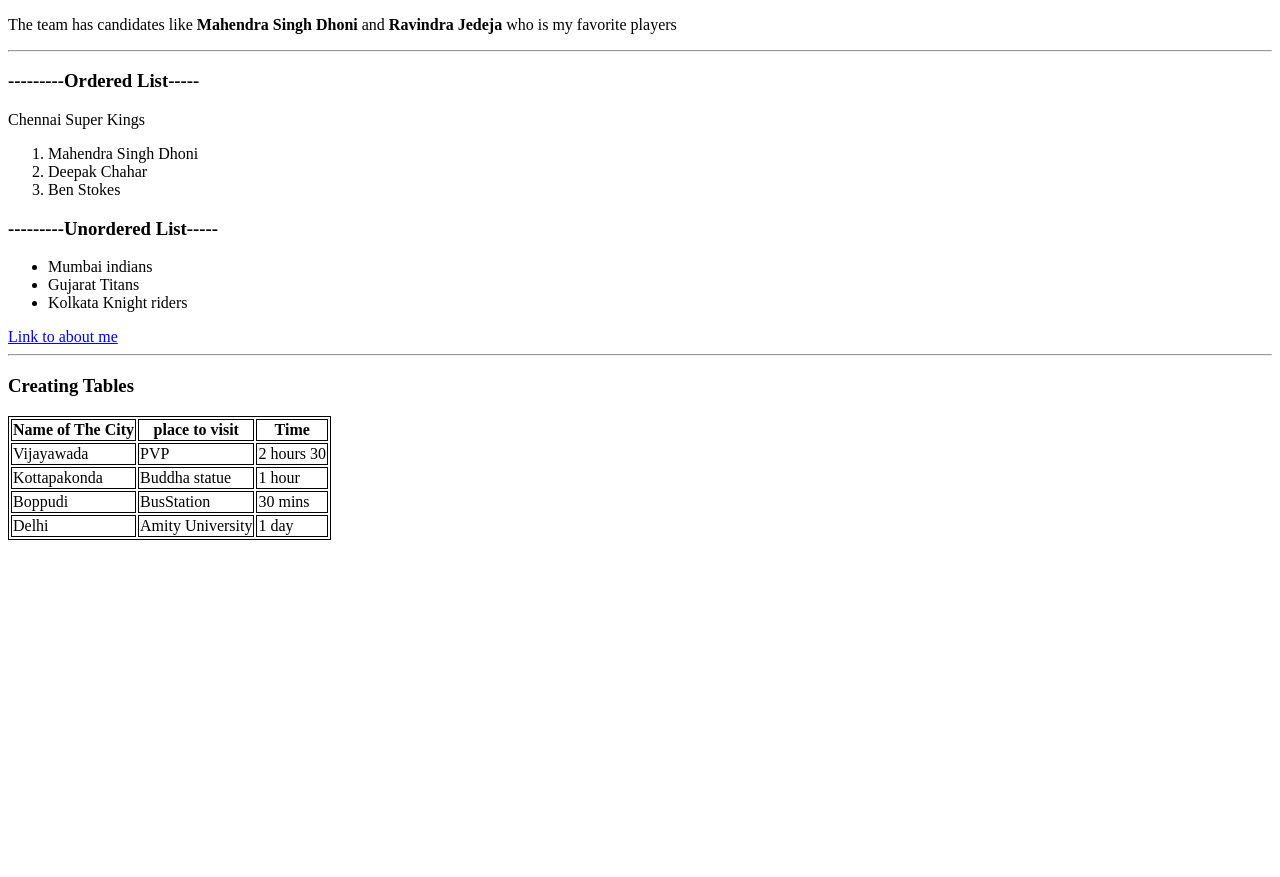
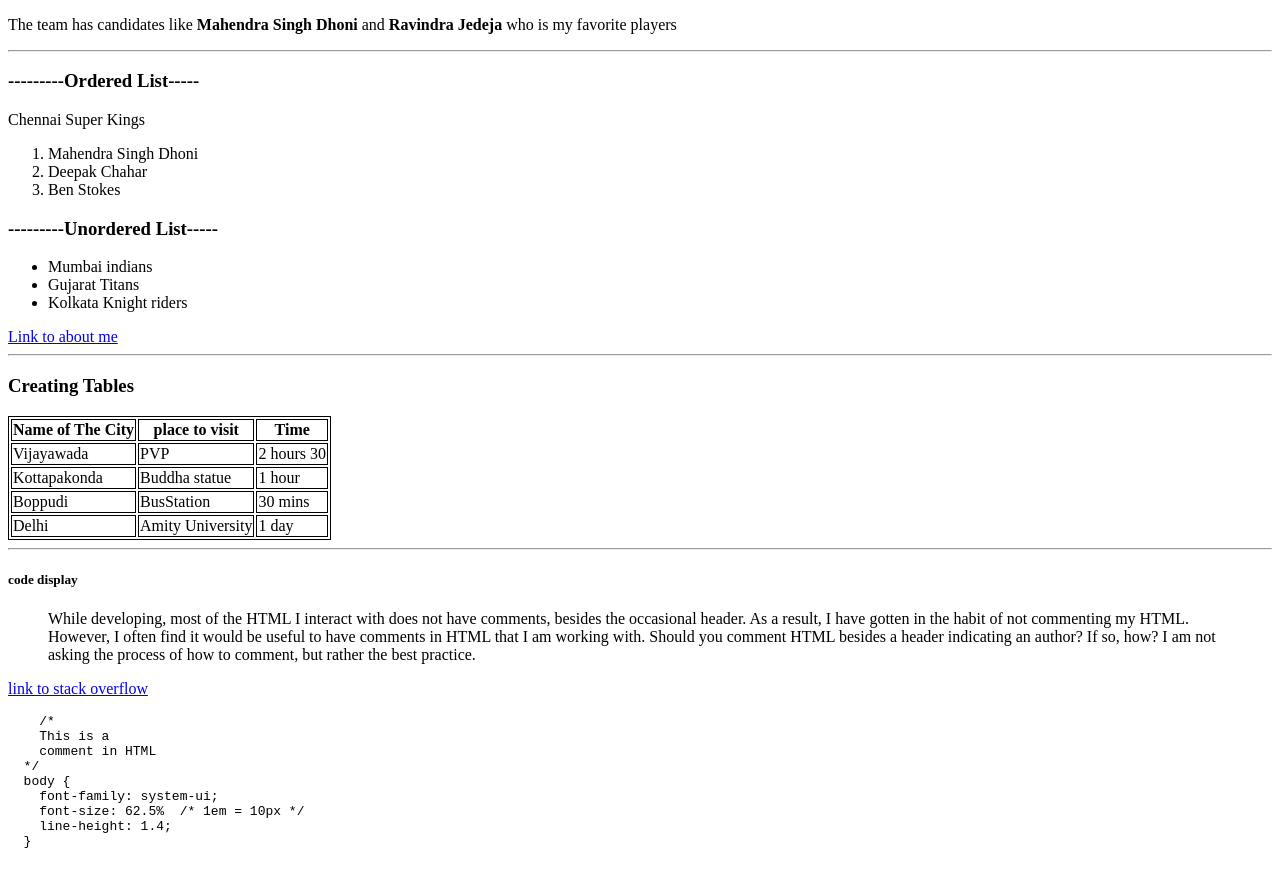
Before and after one commit to 44-563-Web-Apps-S23/44563-webapps-assignment-3-rahulguntu, a plain HTML site: page index.html in a window 1280 px wide. Shown: the part 105-982 px from the top of the page. Before the commit the page ends 800 px from the top, so only its background shows below. Drawn offline with Linux system fonts and the light colour scheme.

Commit message:
added a paragarph to index.html file

```diff
--- a/index.html
+++ b/index.html
@@ -65,3 +65,26 @@
         <td> 1 day</td>
     </tr>
   </table>
+
+  <hr>
+  <h5>code display</h5>
+  <blockquote>
+ While developing, most of the HTML I interact with does not have comments, besides the occasional header. As a result, I have gotten in the habit of not commenting my HTML.
+However, I often find it would be useful to have comments in HTML that I am working with. Should you comment HTML besides a header indicating an author? If so, how?
+I am not asking the process of how to comment, but rather the best practice.
+
+  </blockquote>
+
+  <p><a href="https://stackoverflow.com/questions/168455/how-do-you-post-to-an-iframe">link to stack overflow</a></p>
+
+  <pre>
+    /*
+    This is a
+    comment in HTML
+  */
+  body {
+    font-family: system-ui;
+    font-size: 62.5%  /* 1em = 10px */
+    line-height: 1.4;
+  }
+    </pre>
```
